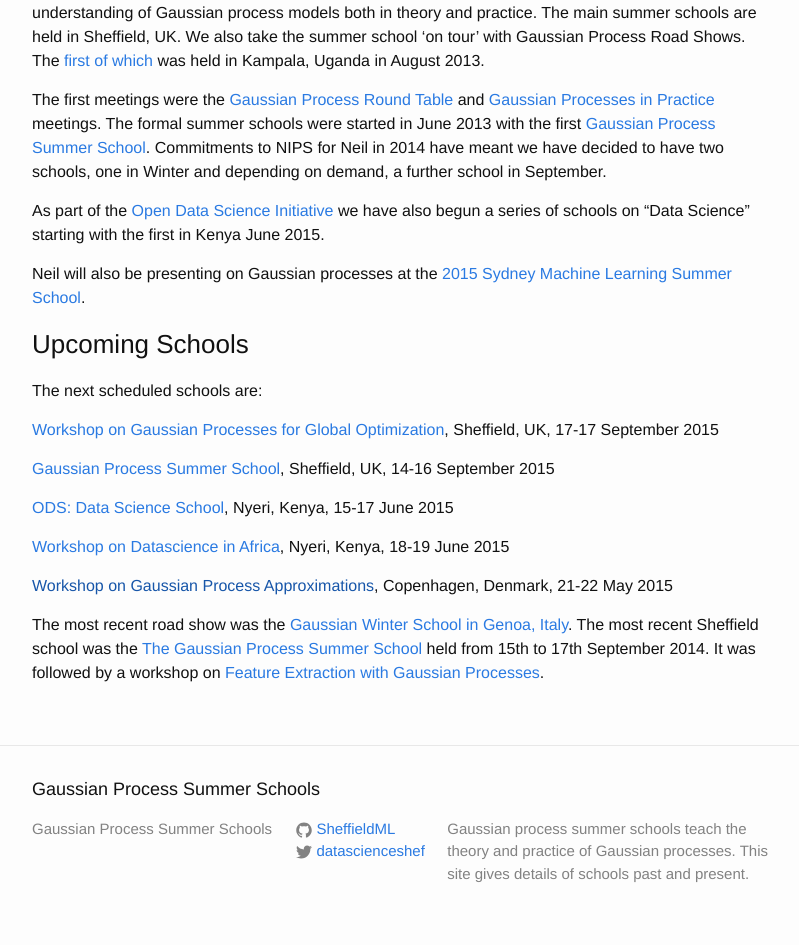
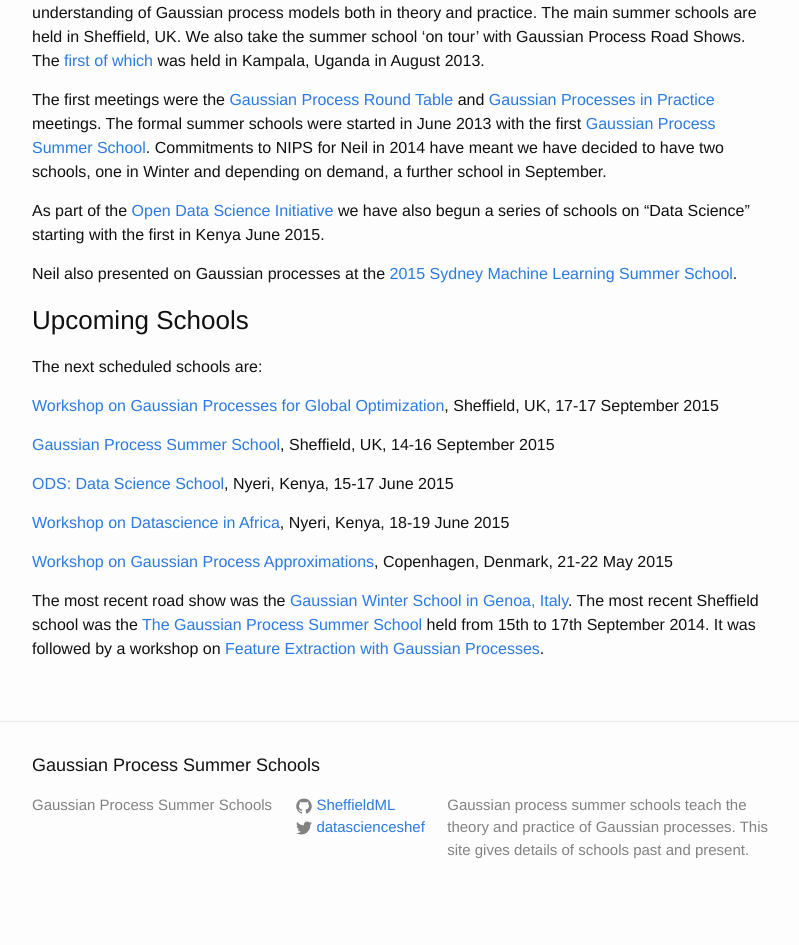
Before and after one commit to gpschool/gpschool.github.io, a Jekyll site: the page built from index.md, in a window 1280 px wide. Shown: the part 334-1279 px from the top of the page, without its empty margins (238-1037 px from the left). Built offline with Jekyll 4.4.1, drawn with Linux system fonts in a browser that asks for light colours; after the commit the page ends 1255 px from its top, so only the background shows below that.

```diff
--- a/_data/meetings.csv
+++ b/_data/meetings.csv
@@ -3,7 +3,7 @@ Y,"Sheffield, UK",17,17,September,,2015,"Workshop on Gaussian Processes for Glob
 Y,"Sheffield, UK",14,16,September,,2015,"Gaussian Process Summer School",./gpss15,Javier Gonzalez and the Sheffield ML group
 Y,"Nyeri, Kenya",15,17,June,,2015,"ODS: Data Science School",./dss15,"Andreas Damianou, Mike Smith, Ciira wa Maina and John Quinn"
 Y,"Nyeri, Kenya",18,19,June,,2015,"Workshop on Datascience in Africa",./dsa15,"Ciira wa Maina and John Quinn"
-Y,"Copenhagen, Denmark",21,22,May,,2015,Workshop on Gaussian Process Approximations,,"Aki Vehtari and Ole Winther"
+Y,"Copenhagen, Denmark",21,22,May,,2015,Workshop on Gaussian Process Approximations,./gpa15,"Aki Vehtari and Ole Winther"
 ,"Melbourne, Australia",25,27,February,,2015,"Gaussian Process Summer School",./gprs15b,Trevor Cohn
 ,"Genoa, Italy",19,22,January,,2015,"Gaussian Process Winter School",./gprs15a,Alessandro Rudi and Lorenzo Rosasco
 ,"Sheffield, UK",18,,September,,2014,"Workshop on Gaussian Processes for Feature Extraction",./gpfe14,Zhenwen Dai
--- a/index.md
+++ b/index.md
@@ -22,7 +22,7 @@ As part of the [Open Data Science
 Initiative](http://ml.dcs.shef.ac.uk/odss/) we have also begun a series
 of schools on "Data Science" starting with the first in Kenya June 2015.
 
-Neil will also be presenting on Gaussian processes at the [2015 Sydney
+Neil also presented on Gaussian processes at the [2015 Sydney
 Machine Learning Summer
 School](http://nbviewer.ipython.org/github/SheffieldML/notebook/blob/master/lab_classes/mlss/index.ipynb).
 
```
